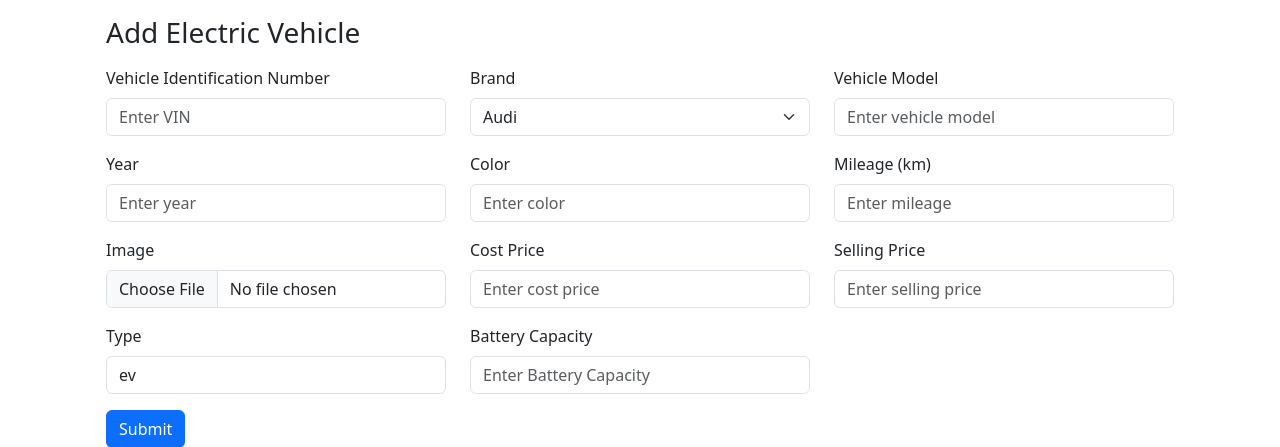
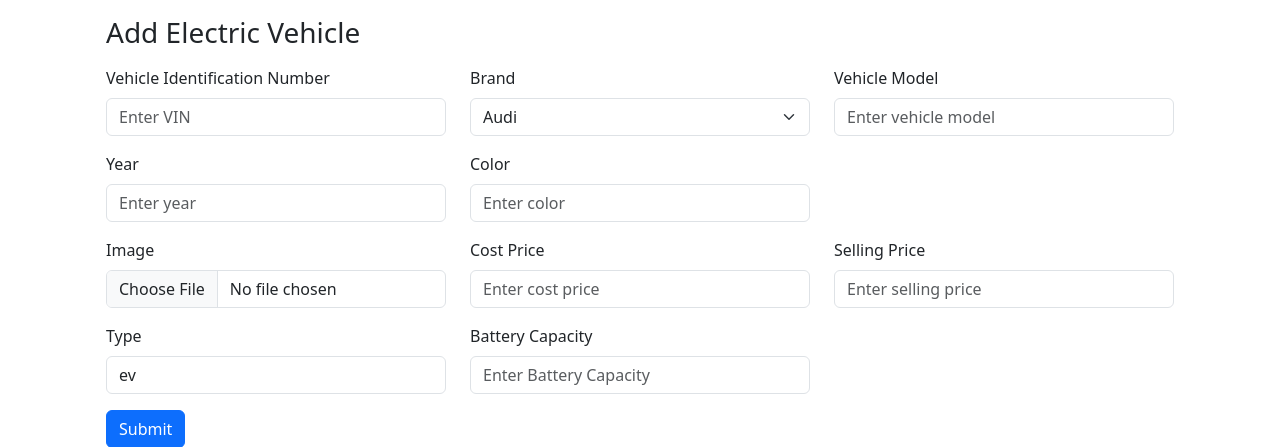
Before and after one commit to GIMZ98/back4-capstone, a Django app: page /add/ev in a window 1280 px wide. Shown: the part 56-503 px from the top of the page. Run offline with Django 4.2, Linux system fonts and the light colour scheme; a user stored in the database is signed in; some libraries are stand-ins or nearby versions.

Commit message:
Almost Complete

```diff
--- a/inventory/models.py
+++ b/inventory/models.py
@@ -14,7 +14,6 @@ class Vehicle(models.Model):
     model = models.CharField(max_length=32)
     year = models.IntegerField()
     color = models.CharField(max_length=16)
-    mileage = models.DecimalField(max_digits=10, decimal_places=2)
     vin = models.CharField(max_length=30, unique=True)
     image = models.ImageField(upload_to=get_image_upload_path, null=True, blank=True)
     cost_price = models.DecimalField(max_digits=10, decimal_places=2)
--- a/inventory/templates/inventory/add_page.html
+++ b/inventory/templates/inventory/add_page.html
@@ -49,10 +49,6 @@
             <div class="col-sm-4">
               <label for="color" class="form-label">Color</label>
               <input type="text" class="form-control" id="color" placeholder="Enter color" name="color" required>
-            </div>
-            <div class="col-sm-4">
-              <label for="mileage" class="form-label">Mileage (km)</label>
-              <input type="number" class="form-control" id="mileage" placeholder="Enter mileage" name="mileage" required>
             </div>
           </div>
 
--- a/inventory/templates/inventory/vehicles.html
+++ b/inventory/templates/inventory/vehicles.html
@@ -14,7 +14,6 @@
                 <th>Year</th>
                 <th>Cost Price ($)</th>
                 <th>Selling Price ($)</th>
-                <th>Mileage</th>
                 <th>Color</th>
                 <th>Image</th>
             </tr>
@@ -28,7 +27,6 @@
                     <td>{{ vehicle.year }}</td>
                     <td>{{ vehicle.cost_price }}</td>
                     <td>{{ vehicle.selling_price }}</td>
-                    <td>{{ vehicle.mileage }}</td>
                     <td>{{ vehicle.color }}</td>
                     <td>
                         {% if vehicle.image %}
--- a/inventory/views.py
+++ b/inventory/views.py
@@ -124,7 +124,6 @@ def add(request):
     model = request.POST["model"]
     year = request.POST["year"]
     color = request.POST["color"]
-    mileage = request.POST["mileage"]
     costPrice = request.POST["costPrice"]
     sellingPrice = request.POST["sellingPrice"]
     type = request.POST["type"]
@@ -139,18 +138,18 @@ def add(request):
     if type == 'car':
         fuelType = request.POST["fuelType"]
         fuelCapacityLiters = request.POST["fuelCapacityLiters"]
-        car = Car.objects.create(brand=brand, model=model, year=year, color=color, mileage=mileage, vin=vin, image=image, cost_price=costPrice, selling_price=sellingPrice, type=type, fuel_type=fuelType, fuel_capacity_liters=fuelCapacityLiters)
+        car = Car.objects.create(brand=brand, model=model, year=year, color=color, vin=vin, image=image, cost_price=costPrice, selling_price=sellingPrice, type=type, fuel_type=fuelType, fuel_capacity_liters=fuelCapacityLiters)
         car.save()
 
     elif type == 'ev':
         batteryCapacity = request.POST["batteryCapacity"]
-        ev = ElectricVehicle.objects.create(brand=brand, model=model, year=year, color=color, mileage=mileage, vin=vin, image=image, cost_price=costPrice, selling_price=sellingPrice, type=type, battery_capacity_kwh=batteryCapacity)
+        ev = ElectricVehicle.objects.create(brand=brand, model=model, year=year, color=color, vin=vin, image=image, cost_price=costPrice, selling_price=sellingPrice, type=type, battery_capacity_kwh=batteryCapacity)
         ev.save()
 
     elif type == 'van':
         fuelType = request.POST["fuelType"]
         fuelCapacityLiters = request.POST["fuelCapacityLiters"]
-        van = Van.objects.create(brand=brand, model=model, year=year, color=color, mileage=mileage, vin=vin, image=image, cost_price=costPrice, selling_price=sellingPrice, type=type, fuel_type=fuelType, fuel_capacity_liters=fuelCapacityLiters)
+        van = Van.objects.create(brand=brand, model=model, year=year, color=color, vin=vin, image=image, cost_price=costPrice, selling_price=sellingPrice, type=type, fuel_type=fuelType, fuel_capacity_liters=fuelCapacityLiters)
         van.save()
 
     #return JsonResponse({"sold": "yes"})
```
Also changed, not shown: db.sqlite3, inventory/migrations/0005_remove_vehicle_mileage.py (added), media/vehicle_images/1GTFP42X33F100222/dffr5678fgdgfd.jpg (added), media/vehicle_images/BSKD982TY355D0677/dffr5678fgdgfd.jpg (added), media/vehicle_images/BSKD982TY355D0677/dffr5678fgdgfd_3mjIWc2.jpg (added), media/vehicle_images/BSKD982TY355D0677/dffr5678fgdgfd_95Ibiu0.jpg (added).
